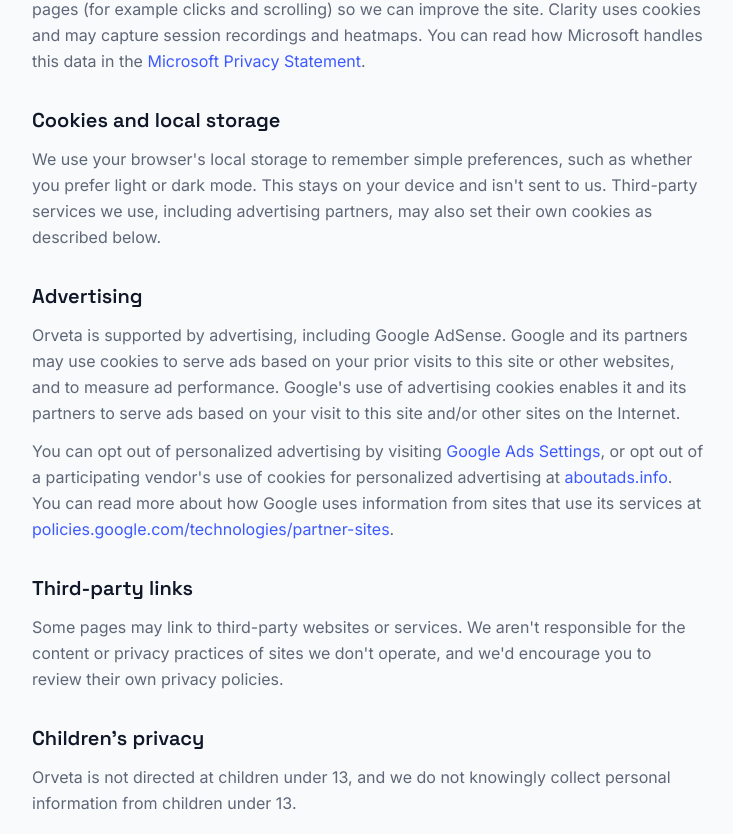
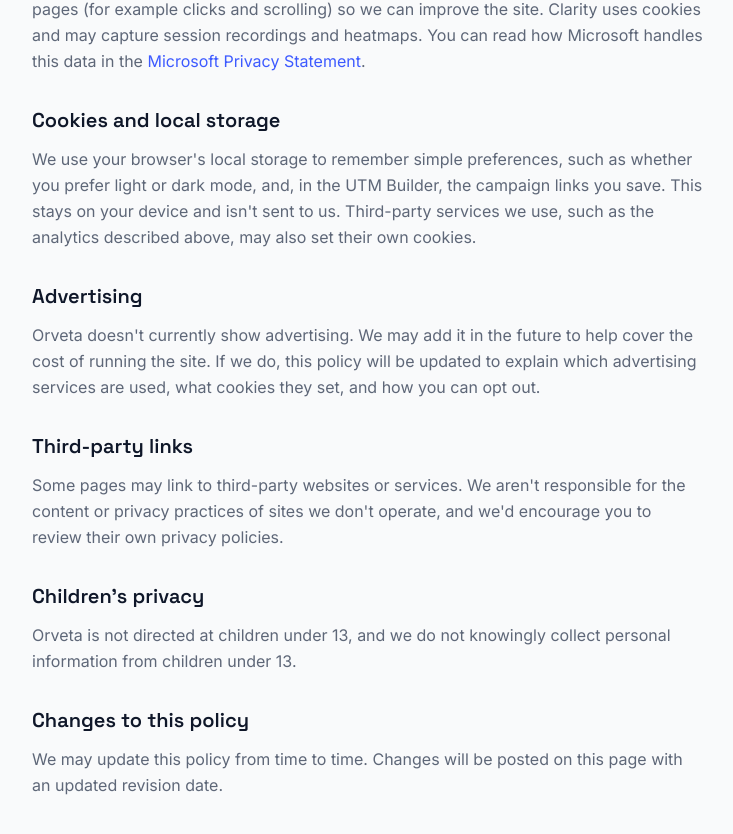
Before and after one commit to hanzlakhalid-dev/Orveta, a Next.js app: page /privacy in a window 1280 px wide. Shown: the part 771-1605 px from the top of the page, without its empty margins (272-1005 px from the left). Built offline with nearby package versions, Linux system fonts and the light colour scheme.

Commit message:
Stage 2.5 added

```diff
--- a/src/app/privacy/page.tsx
+++ b/src/app/privacy/page.tsx
@@ -10,7 +10,7 @@
   path: "/privacy",
 });
 
-const lastUpdated = "August 2026";
+const lastUpdated = "October 2026";
 
 export default function PrivacyPage() {
   return (
@@ -74,52 +74,19 @@
             <h2 className="font-display text-xl font-semibold text-foreground">Cookies and local storage</h2>
             <p className="mt-3 leading-relaxed">
               We use your browser's local storage to remember simple preferences, such as whether
-              you prefer light or dark mode. This stays on your device and isn't sent to us.
-              Third-party services we use, including advertising partners, may also set their own
-              cookies as described below.
-            </p>
+              you prefer light or dark mode, and, in the UTM Builder, the campaign links you save.
+              This stays on your device and isn't sent to us. Third-party services we use, such as
+              the analytics described above, may also set their own cookies.
+              </p>
           </section>
 
           <section>
             <h2 className="font-display text-xl font-semibold text-foreground">Advertising</h2>
             <p className="mt-3 leading-relaxed">
-              {siteConfig.name} is supported by advertising, including Google AdSense. Google and
-              its partners may use cookies to serve ads based on your prior visits to this site or
-              other websites, and to measure ad performance. Google's use of advertising cookies
-              enables it and its partners to serve ads based on your visit to this site and/or
-              other sites on the Internet.
-            </p>
-            <p className="mt-3 leading-relaxed">
-              You can opt out of personalized advertising by visiting{" "}
-              <a
-                href="https://adssettings.google.com"
-                target="_blank"
-                rel="noopener noreferrer"
-                className="text-primary underline-offset-4 hover:underline"
-              >
-                Google Ads Settings
-              </a>
-              , or opt out of a participating vendor's use of cookies for personalized advertising
-              at{" "}
-              <a
-                href="https://www.aboutads.info/choices"
-                target="_blank"
-                rel="noopener noreferrer"
-                className="text-primary underline-offset-4 hover:underline"
-              >
-                aboutads.info
-              </a>
-              . You can read more about how Google uses information from sites that use its
-              services at{" "}
-              <a
-                href="https://policies.google.com/technologies/partner-sites"
-                target="_blank"
-                rel="noopener noreferrer"
-                className="text-primary underline-offset-4 hover:underline"
-              >
-                policies.google.com/technologies/partner-sites
-              </a>
-              .
+              {siteConfig.name} doesn&apos;t currently show advertising. We may add it in the future
+              to help cover the cost of running the site. If we do, this policy will be updated to
+              explain which advertising services are used, what cookies they set, and how you can
+              opt out.
             </p>
           </section>
 
```
